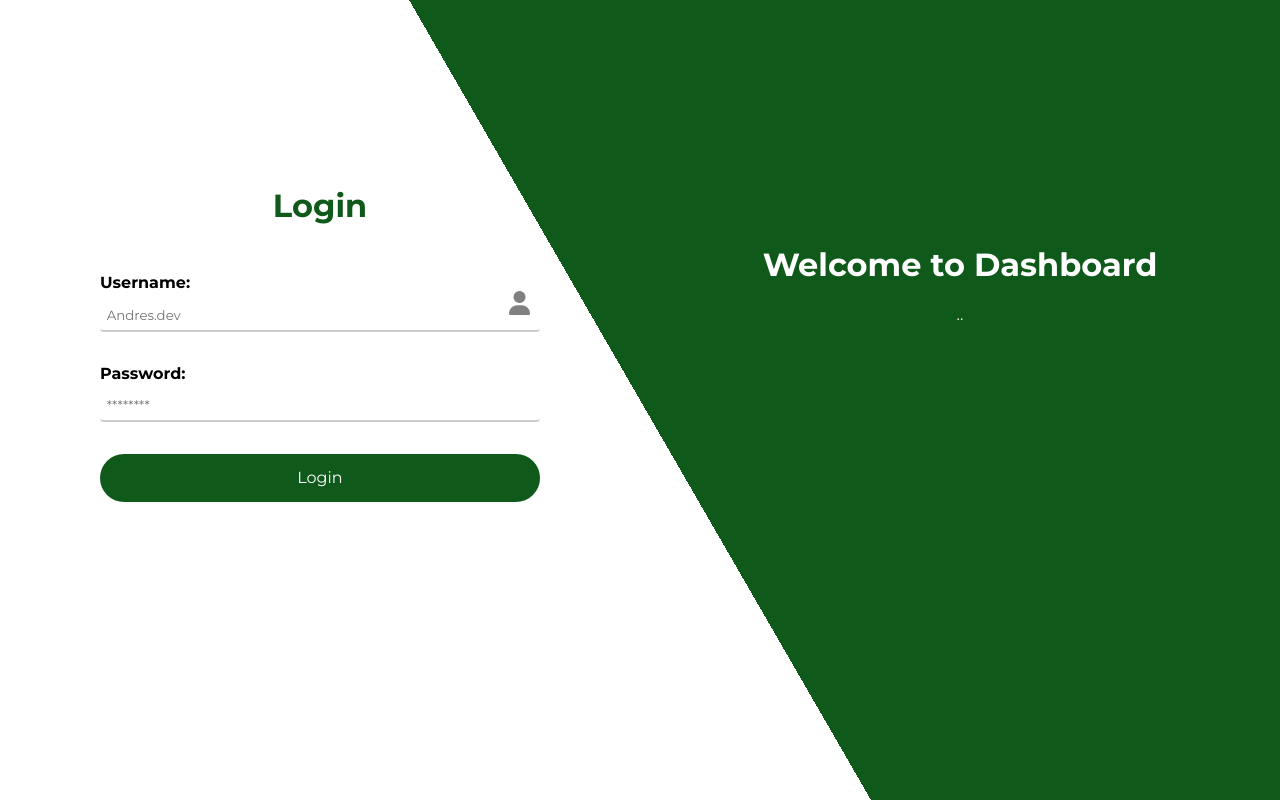
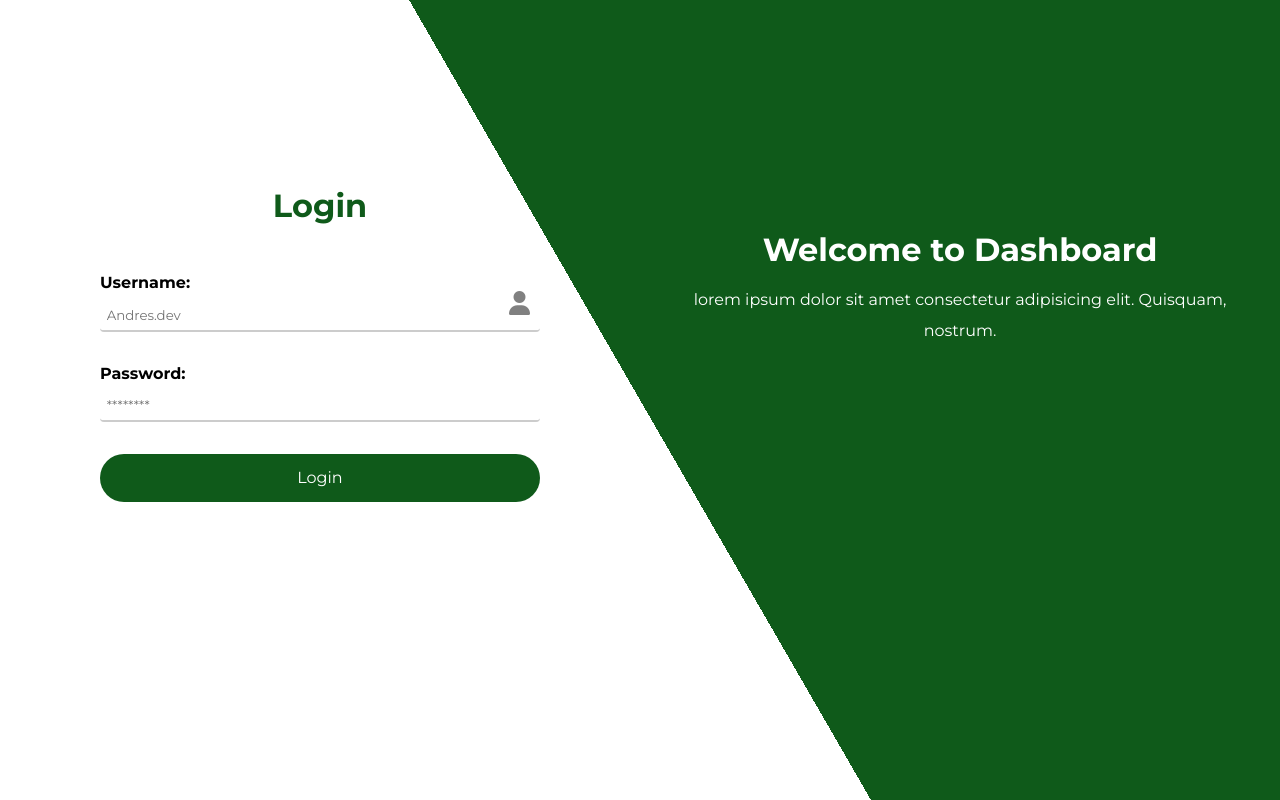
Before and after one commit to AndresDev-20/Minimarket_FullStack_Django, a Django app: page / in a window 1280 px wide. Run offline with Django 5.2, Linux system fonts and the light colour scheme.

Commit message:
First commit

```diff
--- a/apps/accounts/templates/login.html
+++ b/apps/accounts/templates/login.html
@@ -43,7 +43,7 @@
   <div class="login__container container2">
     <h1 class="login__title2">Welcome to Dashboard</h1>
     <p class="login__text">
-      ..
+      lorem ipsum dolor sit amet consectetur adipisicing elit. Quisquam,  nostrum.
     </p>
   </div>
 </div>
```
